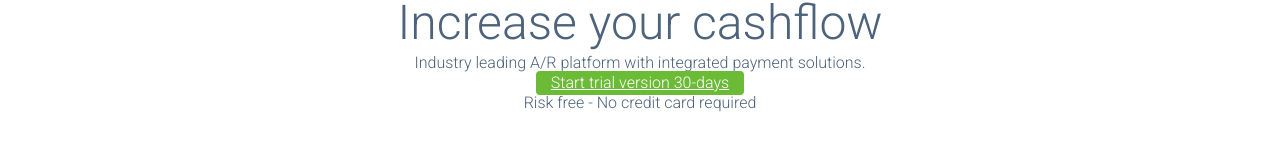
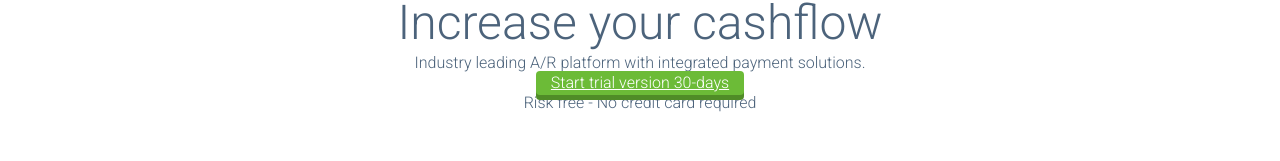
Before and after one commit to iLunts/photobel-landing, a website: page index.html in a window 1280 px wide. Shown: the part 213-374 px from the top of the page. Drawn offline with Linux system fonts and the light colour scheme.

Commit message:
small changes

```diff
--- a/index.html
+++ b/index.html
@@ -46,7 +46,7 @@
                         Industry leading A/R platform with integrated payment solutions.
                     </p>
 
-                    <a href="" class="btn btn--green btn--md">Start trial version 30-days</a>
+                    <a href="" class="btn btn--green btn--md btn--push">Start trial version 30-days</a>
 
                     <p>
                         <span>Risk free - No credit card required</span>
--- a/websrc/less/btn.less
+++ b/websrc/less/btn.less
@@ -27,6 +27,15 @@
         background: @color-green;
         color: #fff;
         border-color: @color-green;
+
+        &.btn--push{
+            box-shadow: 0 5px 0.2px #508c27;
+        }
+    }
+
+    // Modificator '.btn.btn--push'
+    &&--push{
+
     }
 
     // -----------------------------------------
```
Also changed, not shown: content/css/style.min.css.
